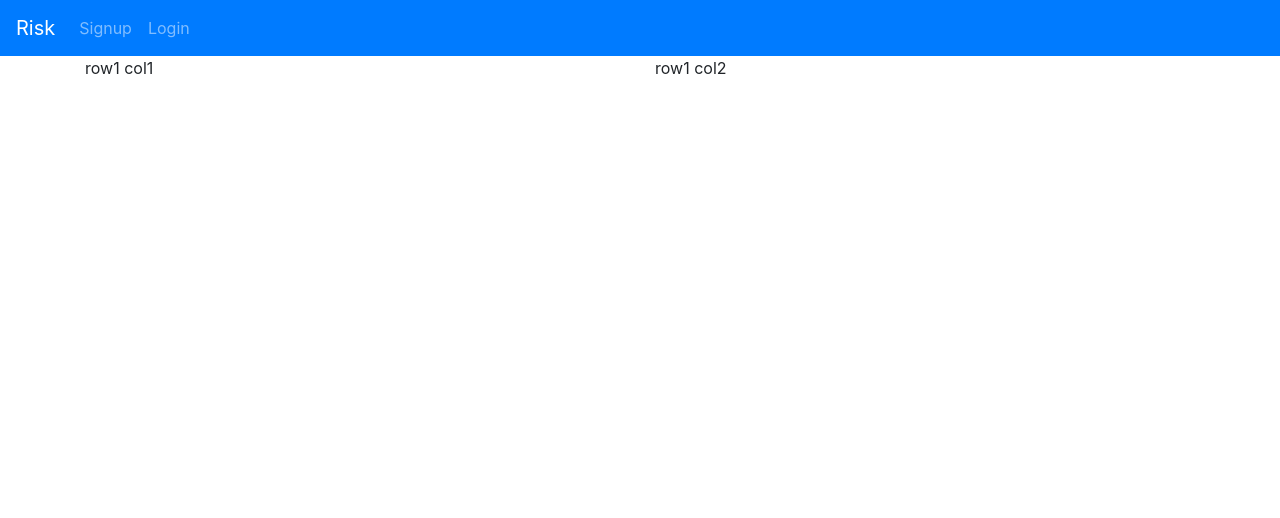
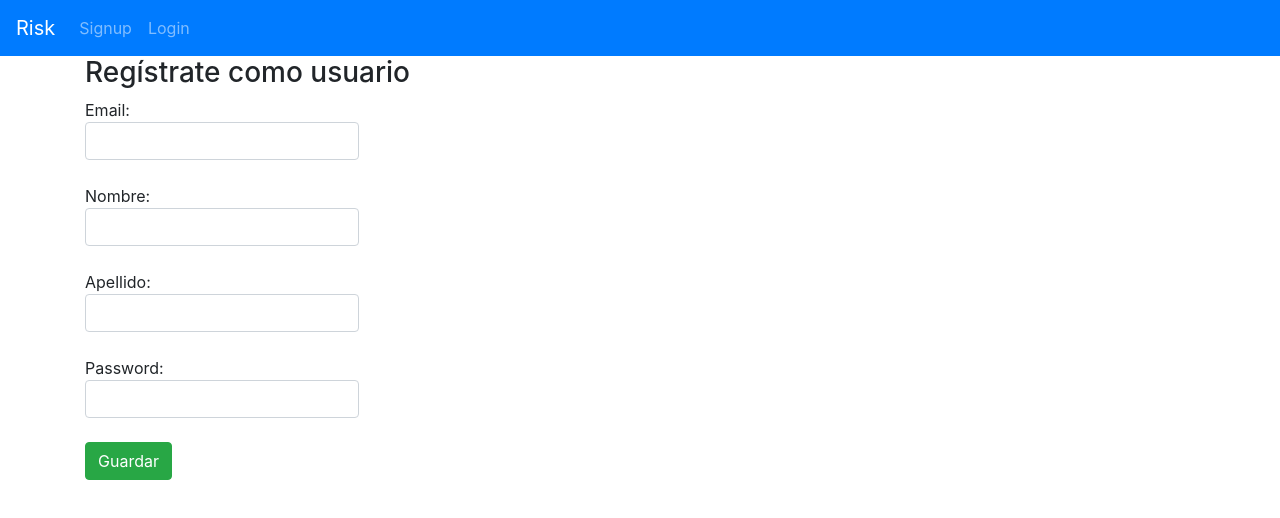
Before and after one commit to Jaguso/connect-api-angular, an Angular app: page / in a window 1280 px wide. Shown: the top 518 px of the page. Built offline with nearby package versions, Linux system fonts and the light colour scheme.

Commit message:
added basic form for signup

```diff
--- a/src/app/app.module.ts
+++ b/src/app/app.module.ts
@@ -2,6 +2,7 @@ import { BrowserModule } from '@angular/platform-browser';
 import { NgModule } from '@angular/core';
 
 import { RouterModule, Routes, Router } from '@angular/router';
+import { ReactiveFormsModule } from '@angular/forms';
 
 import { AppComponent } from './app.component';
 import { LoginComponent } from './components/login/login.component';
@@ -23,7 +24,8 @@ const routes: Routes = [
   ],
   imports: [
     BrowserModule,
-    RouterModule.forRoot(routes)
+    RouterModule.forRoot(routes),
+    ReactiveFormsModule
   ],
   providers: [],
   bootstrap: [AppComponent]
--- a/src/app/components/signup/signup.component.html
+++ b/src/app/components/signup/signup.component.html
@@ -1,11 +1,39 @@
 <div class="container">
-  <div class="row">
-    <div class="col">
-      <p>row1 col1</p>
+  <h3>
+    Regístrate como usuario
+  </h3>
+  <form [formGroup]="signupForm" (ngSubmit)="onSubmit()" class="main-form">
+    <div class="form-group">
+      <label>
+        Email:
+        <input type="text" formControlName="email" class="form-control">
+      </label>
     </div>
-    <div class="col">
-      <p>row1 col2</p>
+
+    <div class="form-group">
+      <label>
+        Nombre:
+        <input type="text" formControlName="firstname" class="form-control">
+      </label>
     </div>
-  </div>
+
+    <div class="form-group">
+      <label>
+        Apellido:
+        <input type="text" formControlName="lastname" class="form-control">
+      </label>
+    </div>
+
+    <div class="form-group">
+      <label>
+        Password:
+        <input type="password" formControlName="password" class="form-control">
+      </label>
+    </div>
+
+    <button class="button" type="submit" class="btn btn-success">Guardar</button>
+
+
+  </form>
 
 </div>
--- a/src/app/components/signup/signup.component.ts
+++ b/src/app/components/signup/signup.component.ts
@@ -1,4 +1,5 @@
 import { Component, OnInit } from '@angular/core';
+import { FormGroup, FormControl } from '@angular/forms';
 
 @Component({
   selector: 'app-signup',
@@ -12,4 +13,15 @@ export class SignupComponent implements OnInit {
   ngOnInit() {
   }
 
+  signupForm = new FormGroup({
+    email: new FormControl(''),
+    firstname: new FormControl(''),
+    lastname: new FormControl(''),
+    password: new FormControl('')
+  })
+
+  onSubmit() {
+    console.log(this.signupForm.value)
+  }
+
 }
```
